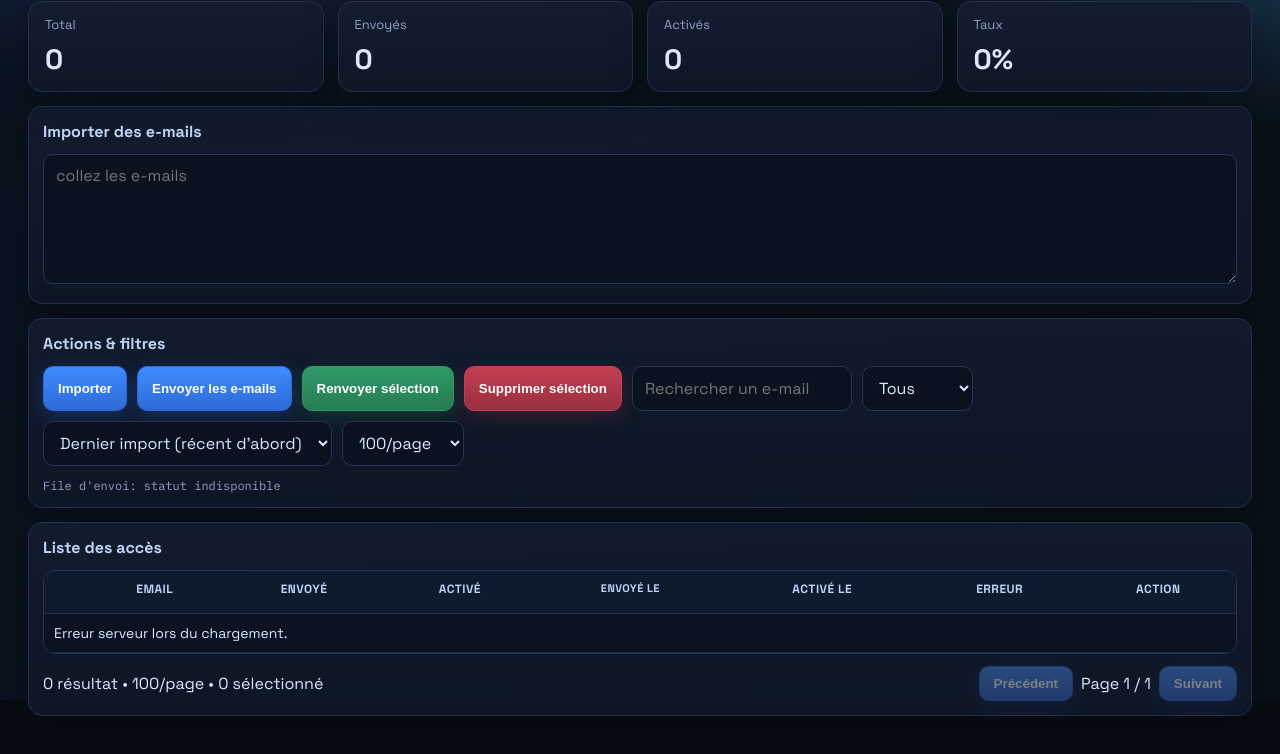
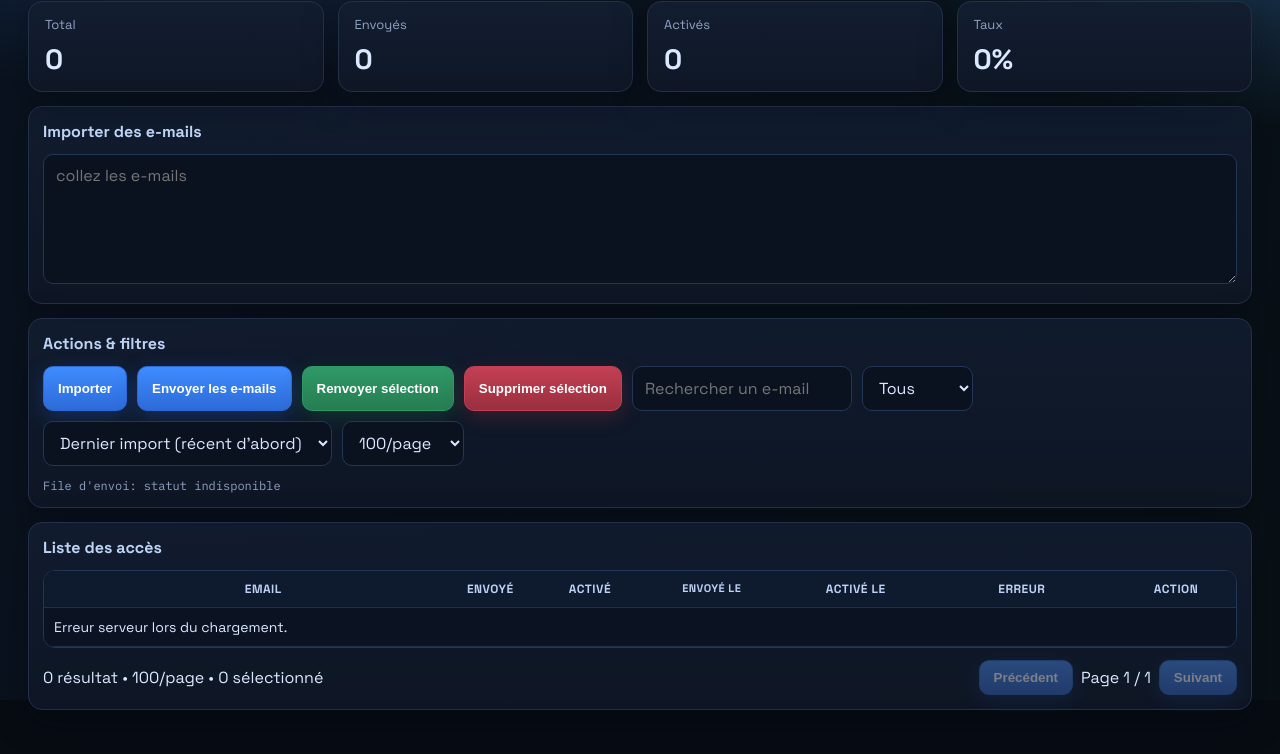
Before and after one commit to LeBruCode/discord-ulule, a website: page views/admin.html in a window 1280 px wide. Shown: the part 100-854 px from the top of the page. Drawn offline with Linux system fonts and the light colour scheme; no server answers.

Commit message:
Fix table layout with dedicated checkbox column and stable widths

```diff
--- a/public/css/style.css
+++ b/public/css/style.css
@@ -197,10 +197,19 @@ button.ghost{
 table{
  width:100%;
  border-collapse:collapse;
- table-layout:auto;
+ table-layout:fixed;
  min-width:1120px;
  background:#0b1322;
 }
+
+.col-select{ width:42px; }
+.col-email{ width:32%; }
+.col-sent{ width:9%; }
+.col-activated{ width:9%; }
+.col-sent-at{ width:13%; }
+.col-used-at{ width:13%; }
+.col-error{ width:17%; }
+.col-actions{ width:120px; }
 
 thead th{
  position:sticky;
@@ -228,13 +237,18 @@ td:nth-child(7){
 
 .select-col{
  width:42px;
+ min-width:42px;
  max-width:42px;
- text-align:left;
+ text-align:center;
+ padding-left:8px;
+ padding-right:8px;
 }
 
 .select-col input{
  width:15px;
  height:15px;
+ display:block;
+ margin:0 auto;
 }
 
 .email-cell{
--- a/views/admin.html
+++ b/views/admin.html
@@ -69,6 +69,16 @@
 <h2>Liste des accès</h2>
 <div class="table-wrap">
 <table>
+<colgroup>
+<col class="col-select">
+<col class="col-email">
+<col class="col-sent">
+<col class="col-activated">
+<col class="col-sent-at">
+<col class="col-used-at">
+<col class="col-error">
+<col class="col-actions">
+</colgroup>
 <thead>
 <tr>
 <th class="select-col"><input id="selectAll" type="checkbox" aria-label="Tout sélectionner"></th>
```
